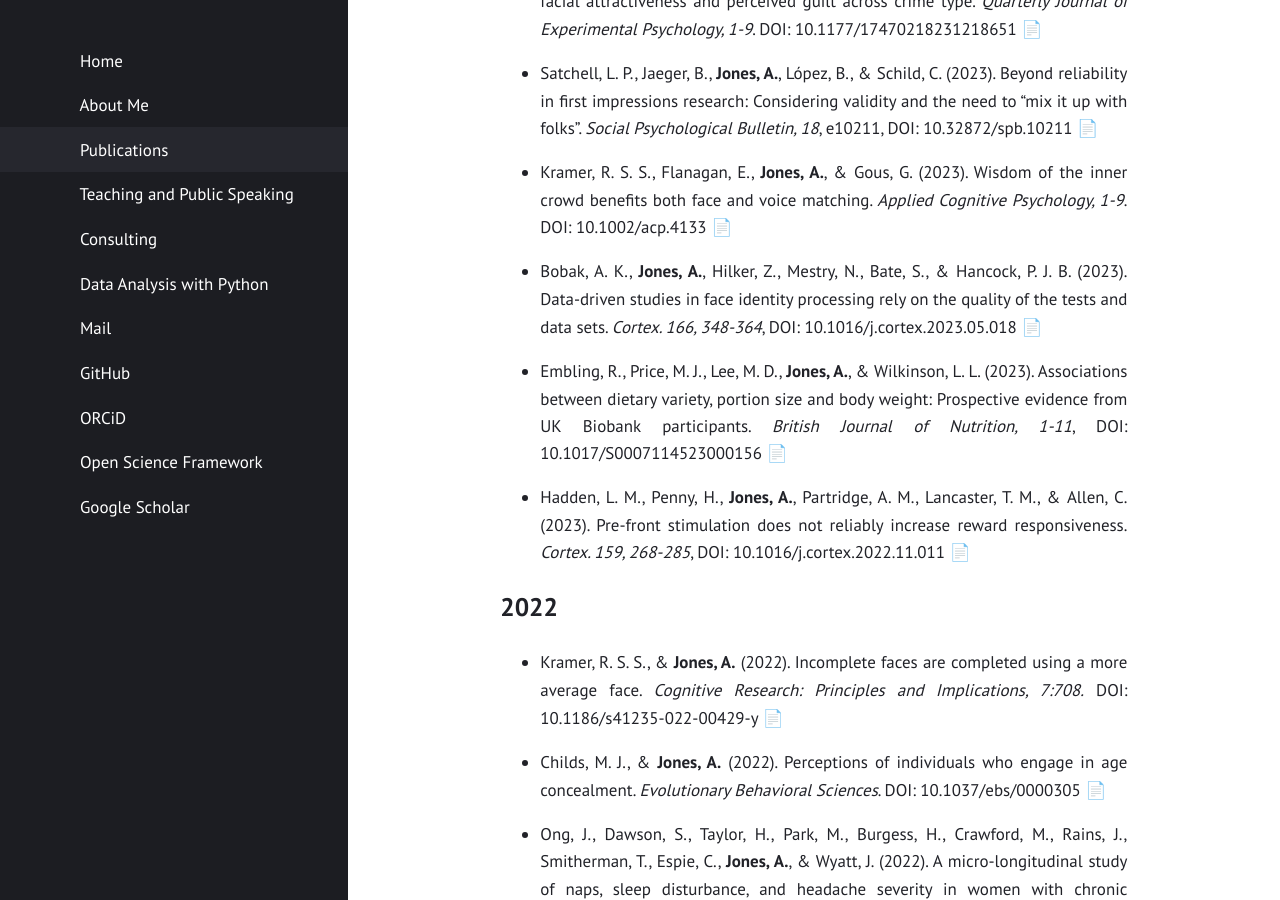
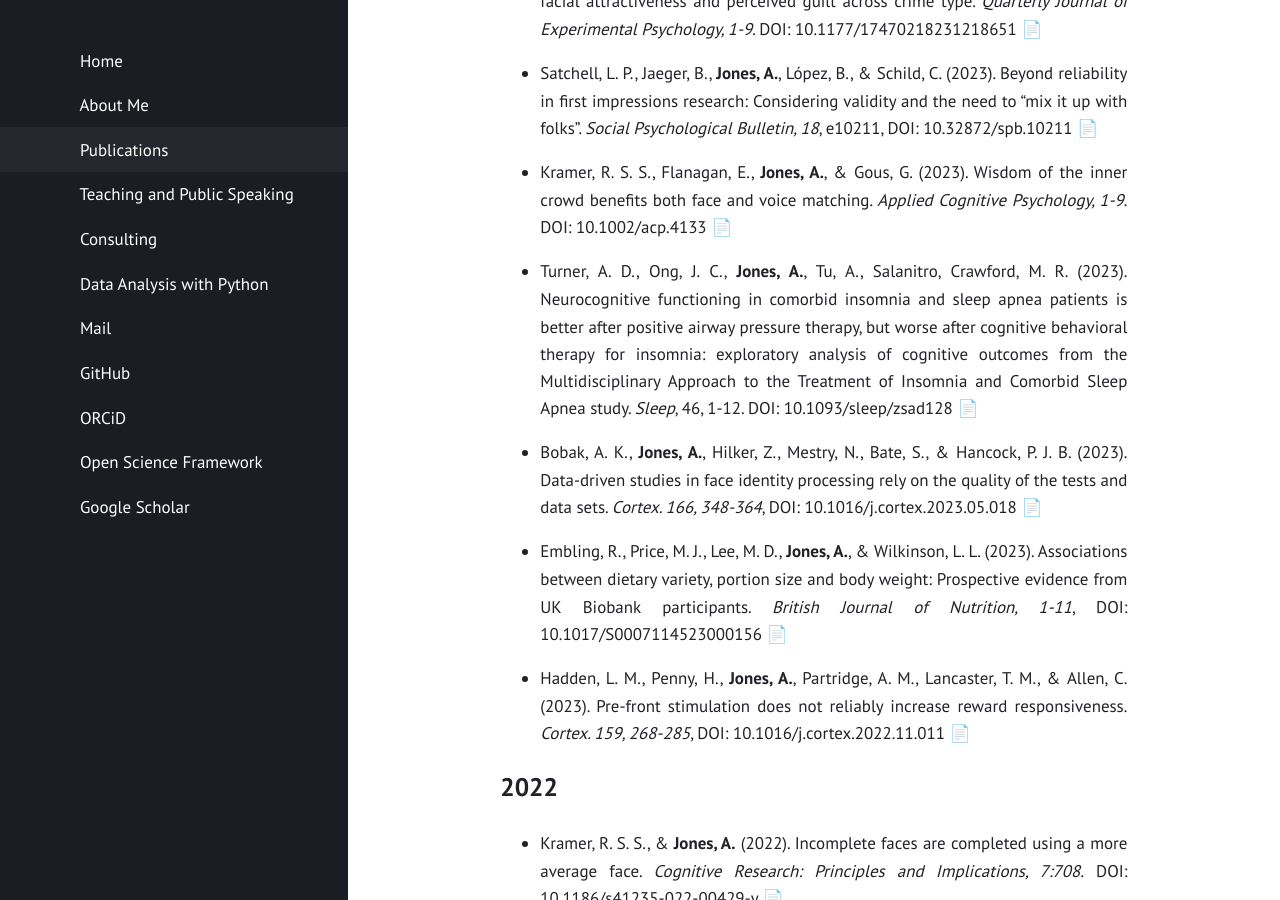
Before and after one commit to alexjonesphd/alexjonesphd.github.io, a Jekyll site: the page built from publications.md, in a window 1280 px wide and 900 px high, scrolled down 511 px. Built offline with Jekyll 4.4.1, drawn with Linux system fonts in a browser that asks for light colours.

Commit message:
MIssing paper from 2023

```diff
--- a/publications.md
+++ b/publications.md
@@ -16,6 +16,8 @@ Below is a list of my academic publications. You can click on the 📄 icon for
 - Satchell, L. P., Jaeger, B., **Jones, A.**, López, B., & Schild, C. (2023). Beyond reliability in first impressions research: Considering validity and the need to "mix it up with folks". *Social Psychological Bulletin, 18*, e10211, DOI: 10.32872/spb.10211  [📄](https://alexjonesphd.github.io/assets/papers/2023/satchelletal2023.pdf)
 
 - Kramer, R. S. S., Flanagan, E., **Jones, A.**, & Gous, G. (2023). Wisdom of the inner crowd benefits both face and voice matching. *Applied Cognitive Psychology, 1-9*. DOI: 10.1002/acp.4133 [ 📄](https://alexjonesphd.github.io/assets/papers/2023/krameretal2023.pdf)
+
+- Turner, A. D., Ong, J. C., **Jones, A.**, Tu, A., Salanitro, Crawford, M. R. (2023). Neurocognitive functioning in comorbid insomnia and sleep apnea patients is better after positive airway pressure therapy, but worse after cognitive behavioral therapy for insomnia: exploratory analysis of cognitive outcomes from the Multidisciplinary Approach to the Treatment of Insomnia and Comorbid Sleep Apnea study. *Sleep*, 46, 1-12. DOI: 10.1093/sleep/zsad128  [📄](https://alexjonesphd.github.io/assets/papers/2023/turneretal2023.pdf)
 
 - Bobak, A. K., **Jones, A.**, Hilker, Z., Mestry, N., Bate, S., & Hancock, P. J. B. (2023). Data-driven studies in face identity processing rely on the quality of the tests and data sets. *Cortex. 166, 348-364*, DOI: 10.1016/j.cortex.2023.05.018 [📄](https://alexjonesphd.github.io/assets/papers/2023/bobakjones2023.pdf)
 
```
Also changed, not shown: 1 other file.
